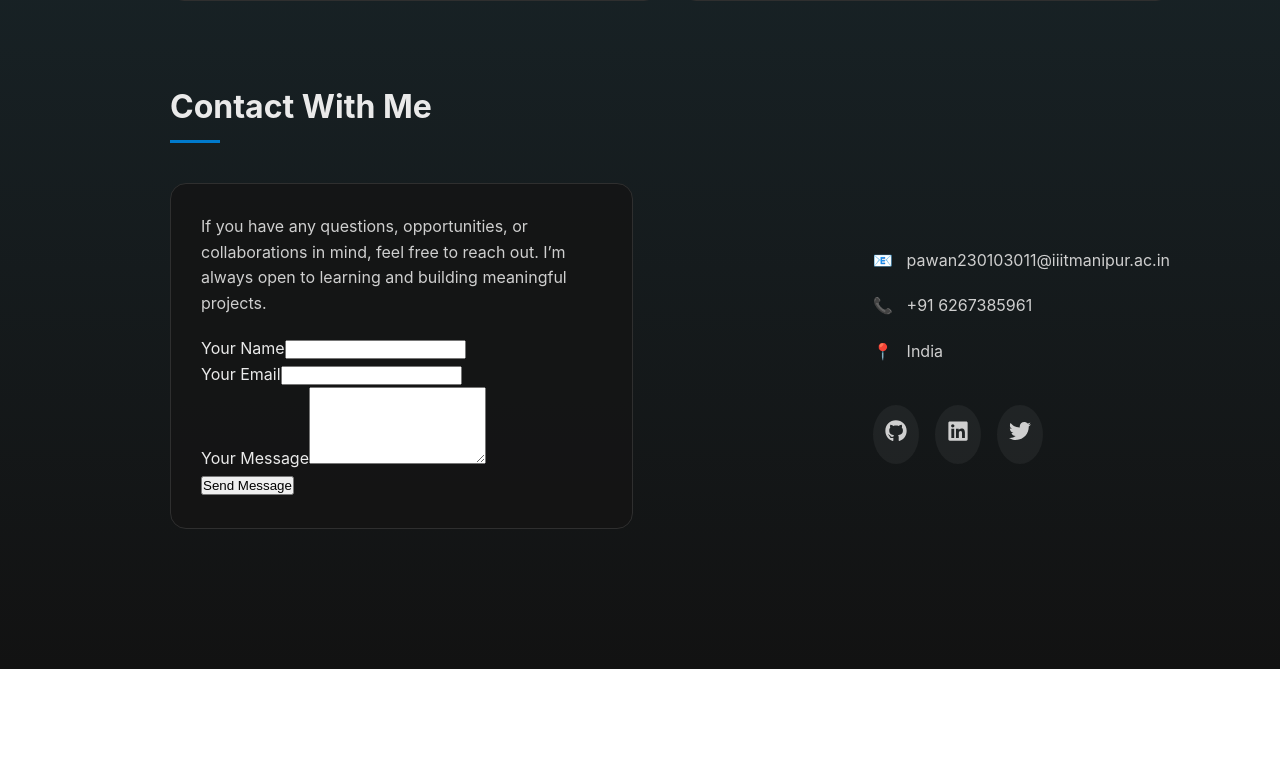
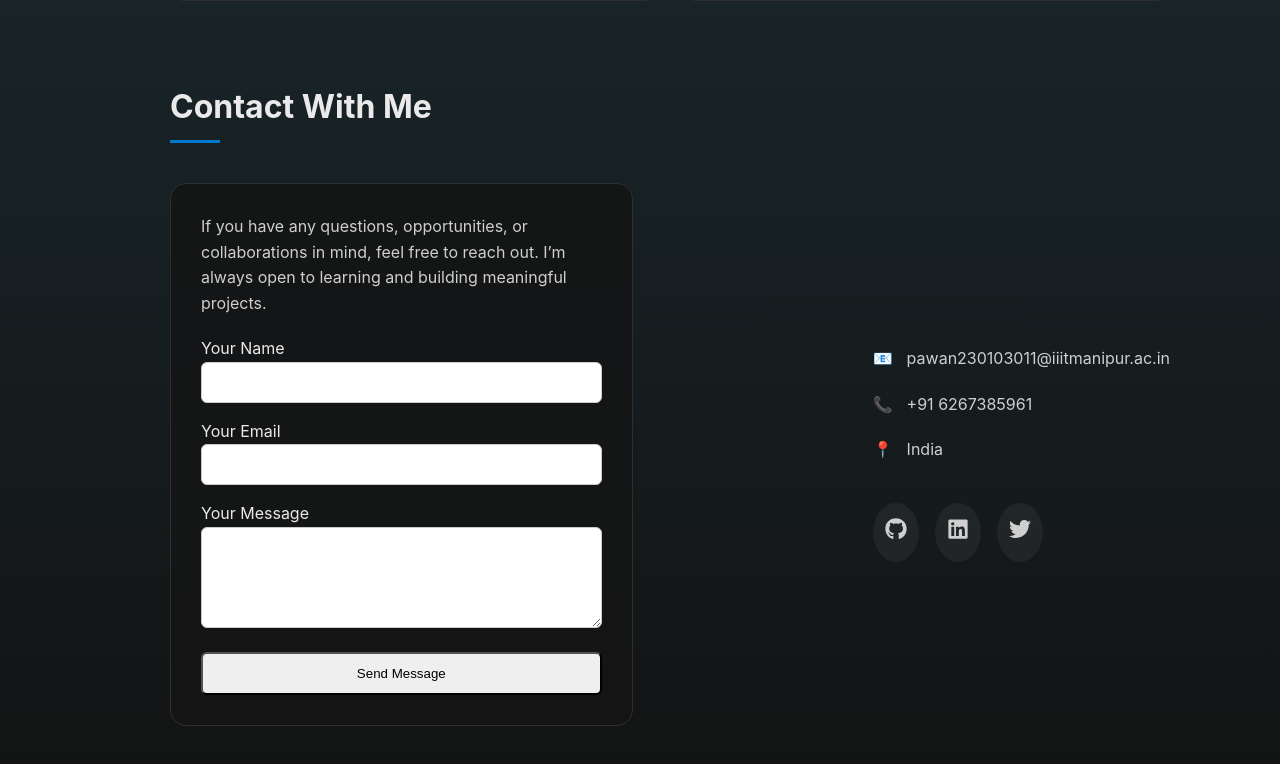
Before and after one commit to pwnFirstGit/portfolio, a React (Vite) app: page / in a window 1280 px wide. Shown: the part 2306-3070 px from the top of the page. Before the commit the page ends 2975 px from the top, so only its background shows below. Built offline with nearby package versions, Linux system fonts and the light colour scheme.

Commit message:
Update Contact.jsx

```diff
--- a/src/components/Contact.jsx
+++ b/src/components/Contact.jsx
@@ -1,4 +1,4 @@
-
+import "./Contact.css";
 import { FaGithub, FaLinkedin, FaTwitter } from "react-icons/fa";
 
 export default function Contact() {
@@ -30,12 +30,14 @@ export default function Contact() {
           </p>
 
           <form
+            className="contact-form"
             name="contact"
             method="POST"
             data-netlify="true"
             netlify-honeypot="bot-field"
             onSubmit={handleSubmit}
           >
+
             <div className="form-group">
               <label>Your Name</label>
               <input type="text" name="name" required />
```
